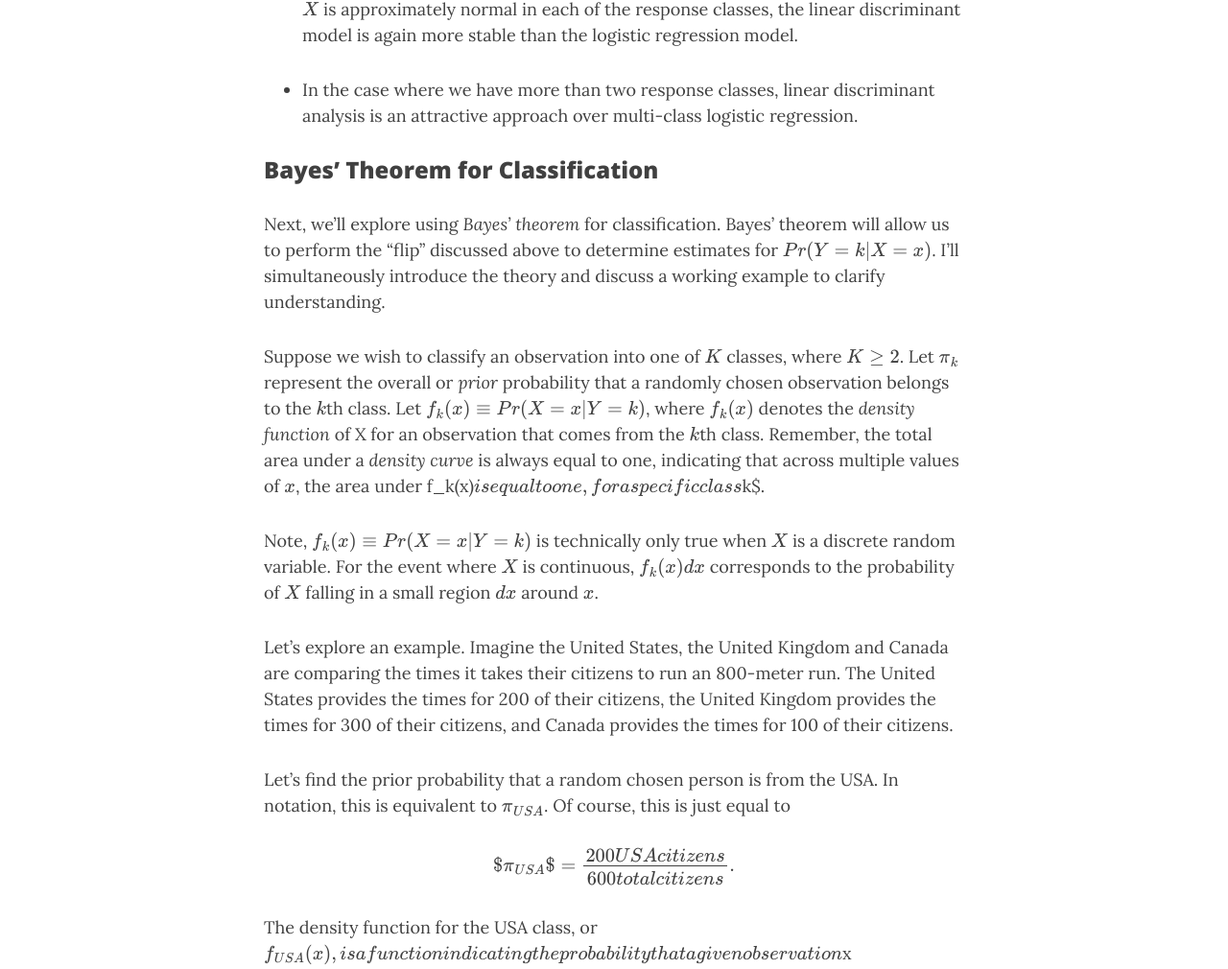
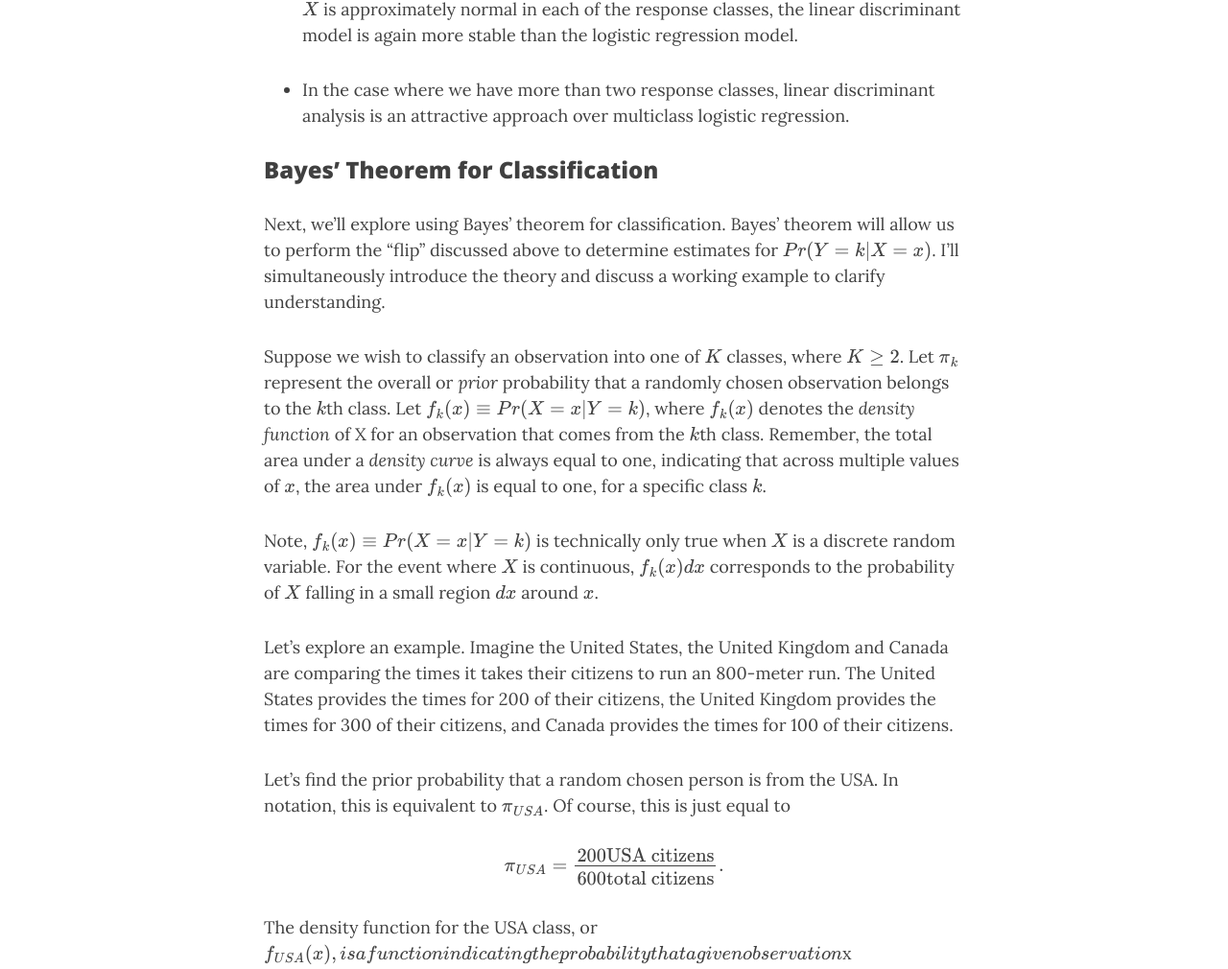
Before and after one commit to ethanwicker/ethanwicker.github.io, a Jekyll site: the page built from _posts/2021-02-03-linear-discriminant-analysis-001.md, in a window 1280 px wide and 1400 px high, scrolled down 1013 px. Shown: the part 178-1188 px from the top of the window at 96% size. Built offline with Jekyll 4.4.1, drawn with Linux system fonts in a browser that asks for light colours; nearby versions of some CDN libraries; formulas are drawn with MathJax 3; some of the changed text lies outside the part shown.

Commit message:
Updating post

```diff
--- a/_posts/2021-02-03-linear-discriminant-analysis-001.md
+++ b/_posts/2021-02-03-linear-discriminant-analysis-001.md
@@ -13,7 +13,7 @@ The structure of this post was influenced by the fourth chapter of *An Introduct
 
 In logistic regression, we model $Pr(Y=k \vert X=x)$ using the logistic function.  Specifically, we model the conditional distribution of the response $Y$, given the predictors $X$.
 
-In contrast, in discriminant analysis, we use an alternative and less direct approach to estimating these probabilities.  Instead of directly modeling $Pr(Y=k \vert X=x)$, we model the distribution of the predictors $X$ separately for each of the response classes of $Y$.  We then use Bayes' theorem to flip these around into estimates for $Pr(Y=k \vert X=x)$.  When the distributions of the predictors $X$ are assumed to be normal, linear discriminant analysis takes a form very similar to logistic regression.
+In contrast, in discriminant analysis, we use an alternative and less direct approach to estimating these probabilities.  Instead of directly modeling $Pr(Y=k \vert X=x)$, we model the distribution of the predictors $X$ separately for each of the response classes of $Y$.  We then use *Bayes' theorem* to flip these around into estimates for $Pr(Y=k \vert X=x)$.  When the distributions of the predictors $X$ are assumed to be normal, linear discriminant analysis takes a form very similar to logistic regression.
 
 If logistic regression and linear discriminant analysis end up taking such similar forms, then why do we need both?  There are several key reasons:
 
@@ -21,13 +21,13 @@ If logistic regression and linear discriminant analysis end up taking such simil
 
 * In the case where *n*, the sample size, is small and the distribution of the predictors $X$ is approximately normal in each of the response classes, the linear discriminant model is again more stable than the logistic regression model.
 
-* In the case where we have more than two response classes, linear discriminant analysis is an attractive approach over multi-class logistic regression.
+* In the case where we have more than two response classes, linear discriminant analysis is an attractive approach over multiclass logistic regression.
 
 ### Bayes' Theorem for Classification
 
-Next, we'll explore using *Bayes' theorem* for classification.  Bayes' theorem will allow us to perform the "flip" discussed above to determine estimates for $Pr(Y=k \vert X=x)$.  I'll simultaneously introduce the theory and discuss a working example to clarify understanding.
+Next, we'll explore using Bayes' theorem for classification.  Bayes' theorem will allow us to perform the "flip" discussed above to determine estimates for $Pr(Y=k \vert X=x)$.  I'll simultaneously introduce the theory and discuss a working example to clarify understanding.
 
-Suppose we wish to classify an observation into one of $K$ classes, where $K \geq 2$.  Let $\pi_k$ represent the overall or *prior* probability that a randomly chosen observation belongs to the $k$th class.  Let $f_k(x) \equiv Pr(X=x \vert Y=k)$, where $f_k(x)$ denotes the *density function* of X for an observation that comes from the $k$th class.  Remember, the total area under a *density curve* is always equal to one, indicating that across multiple values of $x$, the area under f_k(x)$ is equal to one, for a specific class $k$.
+Suppose we wish to classify an observation into one of $K$ classes, where $K \geq 2$.  Let $\pi_k$ represent the overall or *prior* probability that a randomly chosen observation belongs to the $k$th class.  Let $f_k(x) \equiv Pr(X=x \vert Y=k)$, where $f_k(x)$ denotes the *density function* of X for an observation that comes from the $k$th class.  Remember, the total area under a *density curve* is always equal to one, indicating that across multiple values of $x$, the area under $f_k(x)$ is equal to one, for a specific class $k$.
 
 Note, $f_k(x) \equiv Pr(X=x \vert Y=k)$ is technically only true when $X$ is a discrete random variable.  For the event where $X$ is continuous, $f_k(x)dx$ corresponds to the probability of $X$ falling in a small region $dx$ around $x$.
 
@@ -37,7 +37,7 @@ Let's find the prior probability that a random chosen person is from the USA.  I
 
 $$
 \begin{aligned}
-$\pi_{USA}$ = \frac{200 USA citizens}{600 total citizens}.
+\pi_{USA} = \frac{200 \text{USA citizens}}{600 \text{total citizens}}.
 \end{aligned}
 $$
 
```
